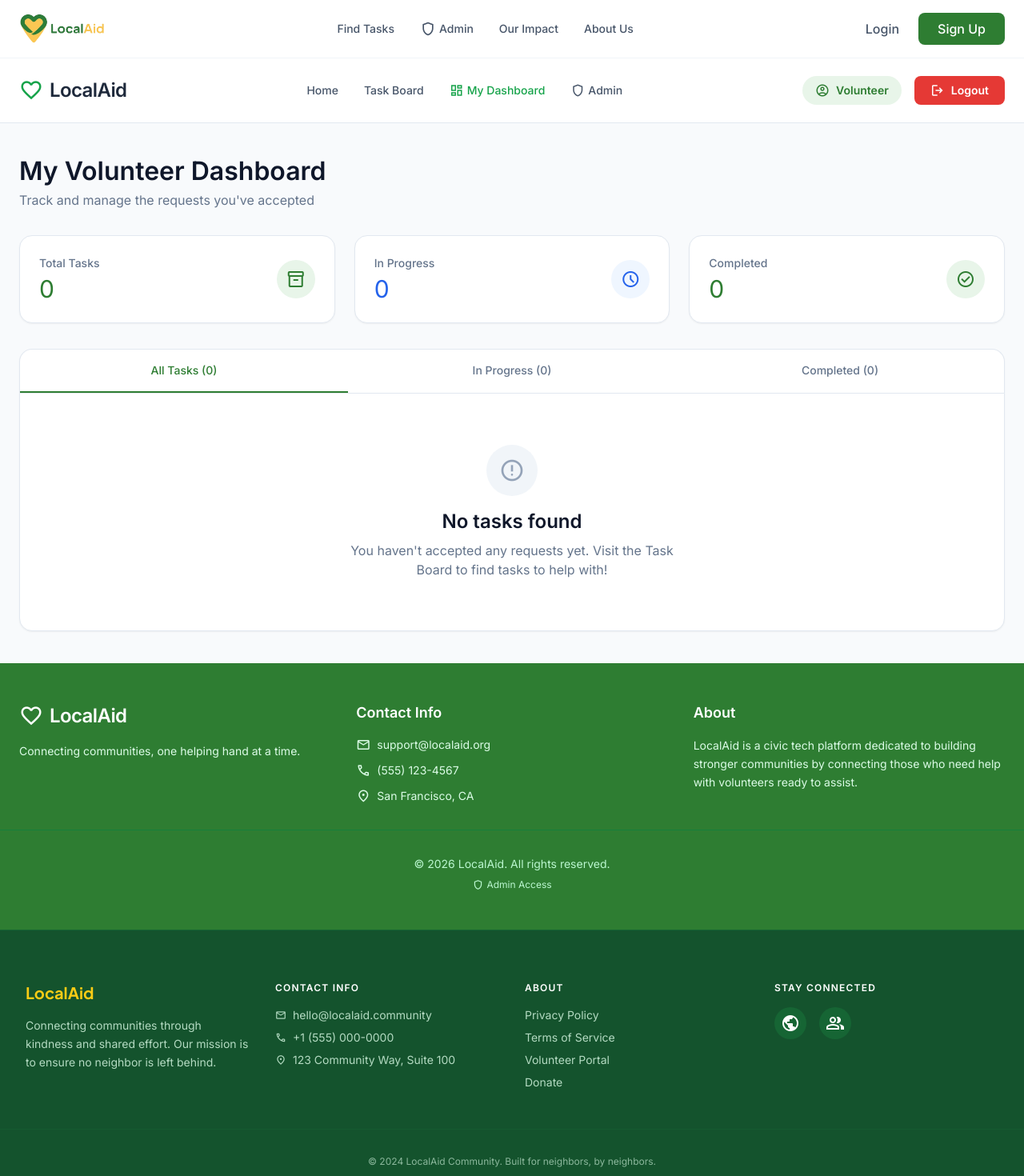
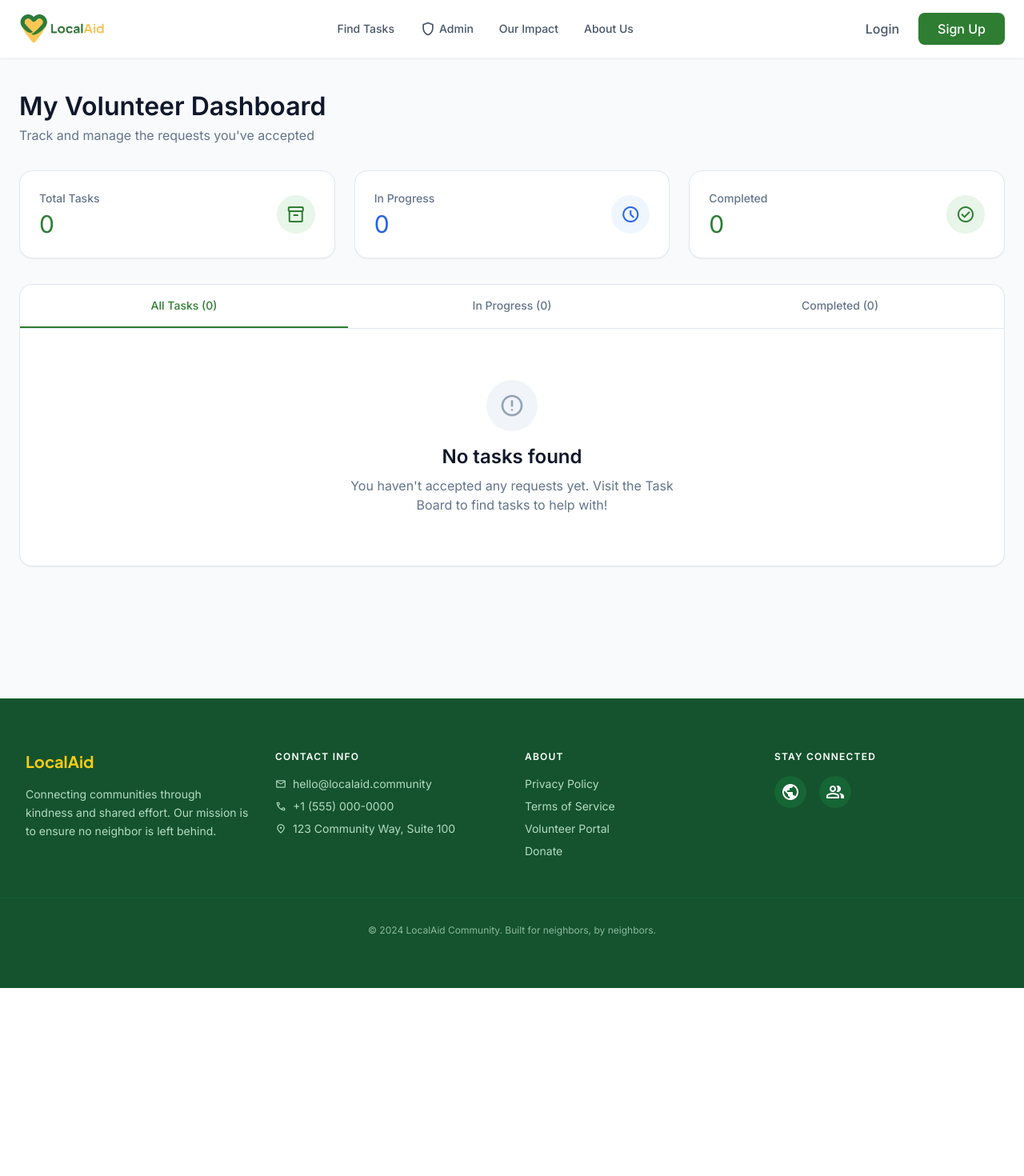
Before and after one commit to Sumarga999/LocalAid-Ai_integrated, a React (Vite) app in the folder client/: page /volunteer in a window 1280 px wide. Shown: the top 1470 px of the page at 80% size. After the commit the page ends 1235 px from the top, so only its background shows below. Built offline with nearby package versions, Linux system fonts and the light colour scheme.

Commit message:
header and footer made dyanmic

```diff
--- a/client/src/App.jsx
+++ b/client/src/App.jsx
@@ -12,7 +12,6 @@ import GetHelp from './GetHelp';
 import OurImpact from './OurImpact';
 import ScrollToTop from './ScrollToTop';
 import FindTasks from './FindTasks';
-import VolunteerDashboard from './Volunteer';
 
 function App() {
   return (
--- a/client/src/Navbar.jsx
+++ b/client/src/Navbar.jsx
@@ -1,50 +1,98 @@
-import React from 'react';
-import { Link, useLocation } from 'react-router-dom';
+import React, { useEffect, useState } from 'react';
+import { Link, useNavigate, useLocation } from 'react-router-dom';
 import logo from './assets/localaid-logo.png';
 
 function Navbar() {
-  // 1. Get the current URL path
+  const [user, setUser] = useState(null);
+  const navigate = useNavigate();
   const location = useLocation();
 
-  // 2. Hide this public navbar if we are on the dashboard
-  if (location.pathname === '/dashboard') {
-    return null;
+  // Check if the user is logged in every time the URL changes
+  useEffect(() => {
+    const storedUser = localStorage.getItem('user');
+    if (storedUser) {
+      setUser(JSON.parse(storedUser));
+    } else {
+      setUser(null);
     }
+  }, [location]);
 
-  // 3. Otherwise, return your normal public navbar!
+  // Handle the logout process
+  const handleLogout = () => {
+    localStorage.removeItem('token');
+    localStorage.removeItem('user');
+    setUser(null);
+    navigate('/'); // Send them back to the homepage
+  };
+
   return (
     <header className="bg-white shadow-sm sticky top-0 z-50 border-b border-slate-100">
       <div className="flex justify-between items-center w-full px-6 py-4 max-w-7xl mx-auto">
+
+        {/* LOGO - Always visible, using your custom image */}
         <Link to="/" className="flex-shrink-0">
           <img
             src={logo}
             alt="LocalAid Logo"
-            className="h-10 w-auto object-contain" /* Adjust h-10 to h-12 or h-8 to make it bigger/smaller */
+            className="h-10 w-auto object-contain"
           />
         </Link>
+
+        {user ? (
+          /* =========================================
+             LOGGED-IN VIEW
+             ========================================= */
+          <>
             <nav className="hidden md:flex items-center gap-8 font-plus-jakarta text-sm font-medium">
-
-          {/* UPDATED FIND TASKS LINK HERE */}
-          <Link className="text-slate-600 dark:text-slate-400 hover:text-green-700 dark:hover:text-green-400 transition-colors flex items-center gap-1" to="/tasks">
+              <Link className="text-slate-600 hover:text-green-700 transition-colors flex items-center gap-1" to="/tasks">
                 Find Tasks
               </Link>
+              <Link className="text-slate-600 hover:text-green-700 transition-colors" to="/ourimpact">
+                Our Impact
+              </Link>
+              {/* Dynamic Dashboard Link */}
+              <Link
+                className="text-[#2e7d32] hover:text-[#1b5e20] transition-colors flex items-center gap-1 font-bold"
+                to={user.role === 'volunteer' ? '/volunteer' : '/get-help'}
+              >
+                <span className="material-symbols-outlined text-[20px]">dashboard</span> My Dashboard
+              </Link>
+            </nav>
 
-          {/* UPDATED ADMIN LINK HERE */}
-          <Link className="text-slate-600 dark:text-slate-400 hover:text-green-700 dark:hover:text-green-400 transition-colors flex items-center gap-1" to="/admin">
+            <div className="flex items-center gap-4">
+              <div className="bg-[#e8f5e9] text-[#2e7d32] px-4 py-2 rounded-full text-sm font-semibold flex items-center gap-2 capitalize shadow-sm">
+                <span className="material-symbols-outlined text-[18px]">account_circle</span>
+                {user.role === 'getHelp' ? 'Get Help' : user.role}
+              </div>
+              <button
+                onClick={handleLogout}
+                className="bg-[#e53935] hover:bg-red-700 text-white px-5 py-2 rounded-lg text-sm font-semibold flex items-center gap-2 transition-colors shadow-sm"
+              >
+                <span className="material-symbols-outlined text-[18px]">logout</span>
+                Logout
+              </button>
+            </div>
+          </>
+        ) : (
+          /* =========================================
+             LOGGED-OUT VIEW (Your Original Design!)
+             ========================================= */
+          <>
+            <nav className="hidden md:flex items-center gap-8 font-plus-jakarta text-sm font-medium">
+              <Link className="text-slate-600 hover:text-green-700 transition-colors flex items-center gap-1" to="/tasks">
+                Find Tasks
+              </Link>
+              <Link className="text-slate-600 hover:text-green-700 transition-colors flex items-center gap-1" to="/admin">
                 <span className="material-symbols-outlined text-[20px]">shield</span> Admin
               </Link>
-
-          {/* FIXED OUR IMPACT LINK HERE */}
-          <Link className="text-slate-600 dark:text-slate-400 hover:text-green-700 dark:hover:text-green-400 transition-colors" to="/ourimpact">
+              <Link className="text-slate-600 hover:text-green-700 transition-colors" to="/ourimpact">
                 Our Impact
               </Link>
-
-          <Link className="text-slate-600 dark:text-slate-400 hover:text-green-700 dark:hover:text-green-400 transition-colors" to="/about">
+              <Link className="text-slate-600 hover:text-green-700 transition-colors" to="/about">
                 About Us
               </Link>
             </nav>
 
-        {/* Right Side Buttons */}
             <div className="flex items-center gap-6">
               <Link to="/login" className="text-slate-600 hover:text-[#2e7d32] transition-colors font-medium">
                 Login
@@ -56,6 +104,8 @@ function Navbar() {
                 Sign Up
               </Link>
             </div>
+          </>
+        )}
 
       </div>
     </header>
--- a/client/src/SignUp.jsx
+++ b/client/src/SignUp.jsx
@@ -29,7 +29,7 @@ function SignUp() {
   const handleSubmit = async (e) => {
     e.preventDefault();
     setMessage('');
-navigate('/dashboard');
+    navigate('/dashboard');
     // Check if passwords match before sending to backend!
     if (formData.password !== formData.confirmPassword) {
       setIsError(true);
--- a/client/src/Volunteer.jsx
+++ b/client/src/Volunteer.jsx
@@ -1,55 +1,13 @@
 import React, { useState } from 'react';
-import { Link, useNavigate } from 'react-router-dom';
 
-function VolunteerDashboard() {
+function Volunteer() {
   // State to handle which tab is currently selected
   const [activeTab, setActiveTab] = useState('all');
-  const navigate = useNavigate();
-
-  const handleLogout = () => {
-    // Later, clear user tokens here
-    navigate('/');
-  };
 
   return (
     <div className="min-h-screen bg-slate-50 font-plus-jakarta flex flex-col">
 
-      {/* HEADER */}
-      <header className="bg-white border-b border-slate-200 sticky top-0 z-50">
-        <div className="max-w-7xl mx-auto px-6 h-20 flex items-center justify-between">
-          <div className="flex items-center gap-2">
-            <span className="material-symbols-outlined text-green-600 text-3xl">favorite</span>
-            <span className="text-2xl font-bold text-slate-800 tracking-tight">LocalAid</span>
-          </div>
-
-          <nav className="hidden md:flex items-center gap-8 text-sm font-medium text-slate-600">
-            <Link to="/" className="hover:text-green-600 transition-colors">Home</Link>
-            <Link to="/tasks" className="hover:text-green-600 transition-colors">Task Board</Link>
-            <Link to="/dashboard" className="text-green-600 flex items-center gap-1">
-              <span className="material-symbols-outlined text-[18px]">dashboard</span> My Dashboard
-            </Link>
-            <Link to="/admin" className="hover:text-green-600 transition-colors flex items-center gap-1">
-              <span className="material-symbols-outlined text-[18px]">shield</span> Admin
-            </Link>
-          </nav>
-
-          <div className="flex items-center gap-4">
-            <div className="bg-[#e8f5e9] text-[#2e7d32] px-4 py-2 rounded-full text-sm font-semibold flex items-center gap-2">
-              <span className="material-symbols-outlined text-[18px]">account_circle</span>
-              Volunteer
-            </div>
-            <button
-              onClick={handleLogout}
-              className="bg-[#e53935] hover:bg-red-700 text-white px-5 py-2 rounded-lg text-sm font-semibold flex items-center gap-2 transition-colors"
-            >
-              <span className="material-symbols-outlined text-[18px]">logout</span>
-              Logout
-            </button>
-          </div>
-        </div>
-      </header>
-
-      {/* MAIN CONTENT */}
+      {/* MAIN CONTENT ONLY - No Header or Footer! */}
       <main className="flex-grow max-w-7xl mx-auto px-6 py-10 w-full">
 
         {/* Title Section */}
@@ -134,41 +92,8 @@ function VolunteerDashboard() {
         </div>
 
       </main>
-
-      {/* FOOTER */}
-      <footer className="bg-[#2e7d32] text-white py-12 mt-auto">
-        <div className="max-w-7xl mx-auto px-6 grid grid-cols-1 md:grid-cols-3 gap-8 mb-8 border-b border-green-700 pb-8">
-          <div>
-            <div className="flex items-center gap-2 mb-4">
-              <span className="material-symbols-outlined text-white text-3xl">favorite</span>
-              <span className="text-2xl font-bold tracking-tight">LocalAid</span>
-            </div>
-            <p className="text-green-100 text-sm">Connecting communities, one helping hand at a time.</p>
-          </div>
-          <div>
-            <h3 className="text-lg font-bold mb-4">Contact Info</h3>
-            <ul className="space-y-3 text-green-100 text-sm">
-              <li className="flex items-center gap-2"><span className="material-symbols-outlined text-[18px]">mail</span> support@localaid.org</li>
-              <li className="flex items-center gap-2"><span className="material-symbols-outlined text-[18px]">phone</span> (555) 123-4567</li>
-              <li className="flex items-center gap-2"><span className="material-symbols-outlined text-[18px]">location_on</span> San Francisco, CA</li>
-            </ul>
-          </div>
-          <div>
-            <h3 className="text-lg font-bold mb-4">About</h3>
-            <p className="text-green-100 text-sm leading-relaxed">
-              LocalAid is a civic tech platform dedicated to building stronger communities by connecting those who need help with volunteers ready to assist.
-            </p>
-          </div>
-        </div>
-        <div className="text-center text-green-200 text-sm flex flex-col items-center gap-2">
-          <p>© 2026 LocalAid. All rights reserved.</p>
-          <Link to="/admin" className="hover:text-white transition-colors flex items-center gap-1 text-xs">
-            <span className="material-symbols-outlined text-[14px]">shield</span> Admin Access
-          </Link>
-        </div>
-      </footer>
     </div>
   );
 }
 
-export default VolunteerDashboard;
+export default Volunteer;
```
Lines whose indentation alone changed are shown as unchanged.
